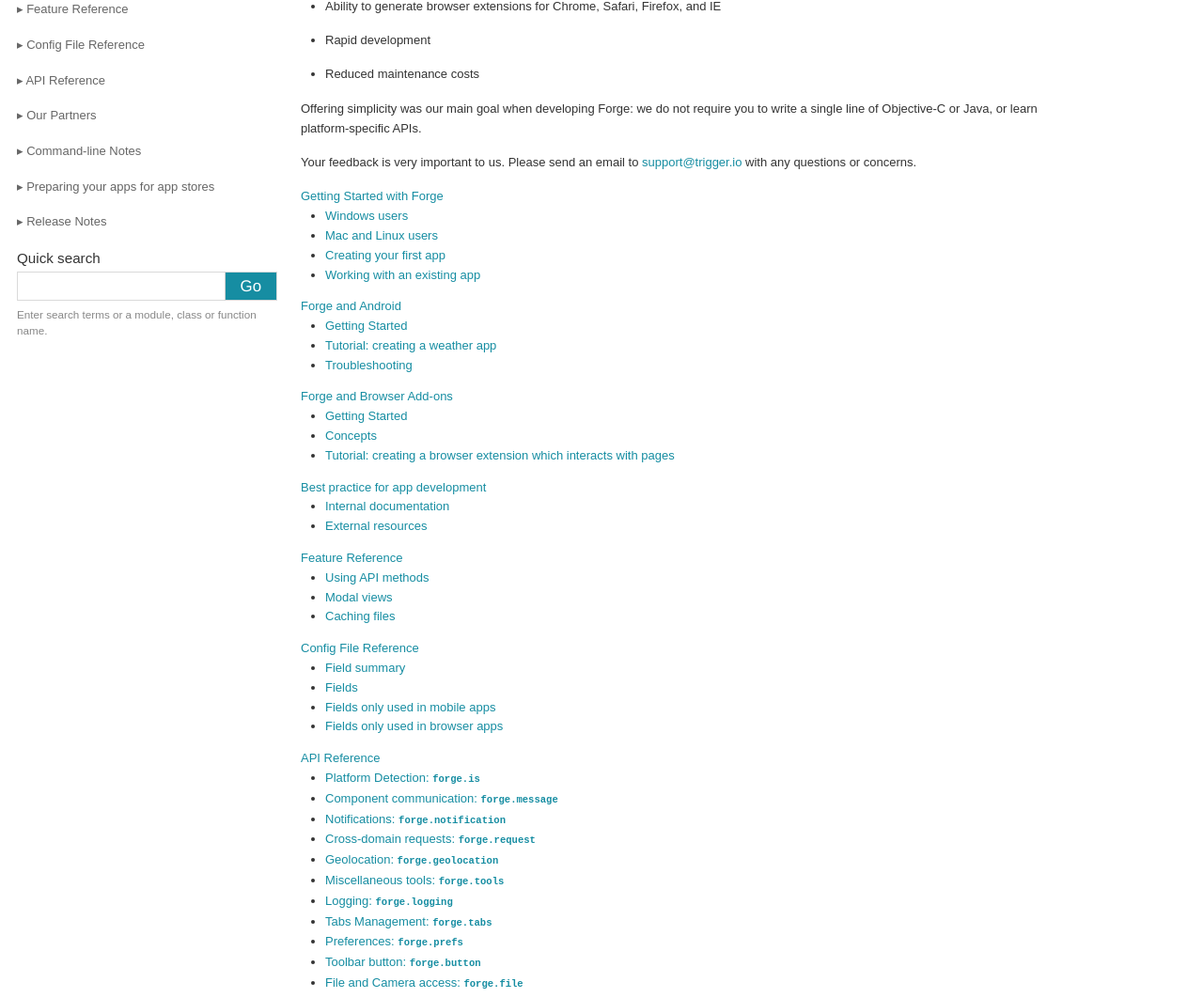
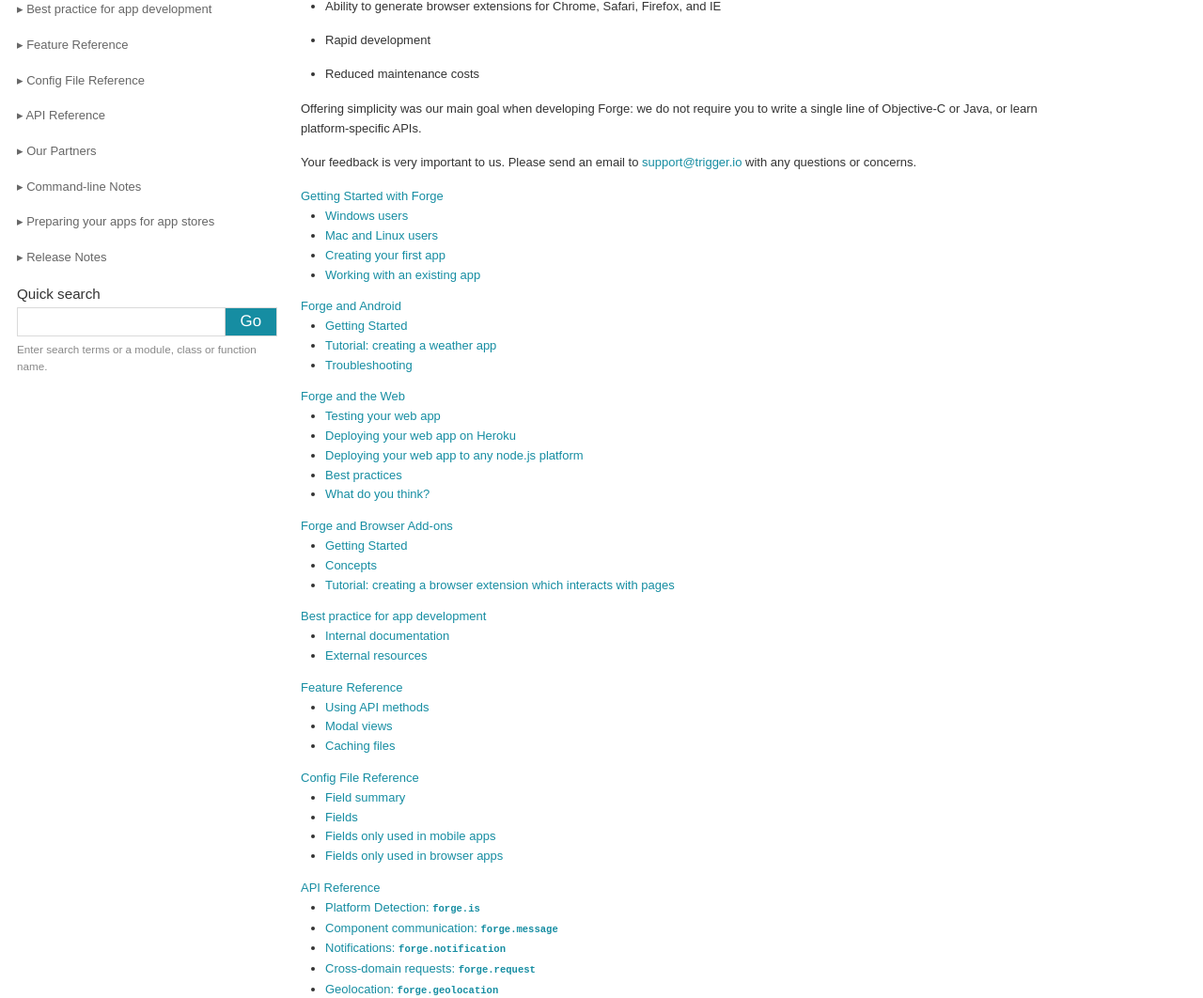
Before and after one commit to trigger-corp/Forge-Documentation, a Sphinx documentation site: the page built from source/index.rst, in a window 1280 px wide and 1400 px high. Shown: the part 338-1400 px from the top of the window at 94% size. Built offline with Sphinx 7.4.7, drawn with Linux system fonts in a browser that asks for light colours; some web fonts are replaced.

Commit message:
final changes for launch: is.web and web docs

```diff
--- a/source/api/platform-detection.rst
+++ b/source/api/platform-detection.rst
@@ -17,6 +17,12 @@ The following methods allow you to determine what platform that is.
 .. js:function:: is.desktop()
 
     :return boolean: Returns true if running on a desktop/laptop computer
+
+``web``
+-------------------------------------------------------------------------
+.. js:function:: is.web()
+
+    :return boolean: Returns true if running on as a hosted web app
 
 ``android``
 -------------------------------------------------------------------------
--- a/source/index.rst
+++ b/source/index.rst
@@ -21,6 +21,7 @@ Your feedback is very important to us. Please send an email to support@trigger.i
 
    /forge/index.rst
    /android/index.rst
+   /web/index.rst
    /chrome/index.rst
    /best_practice/index
    /features/index
```
